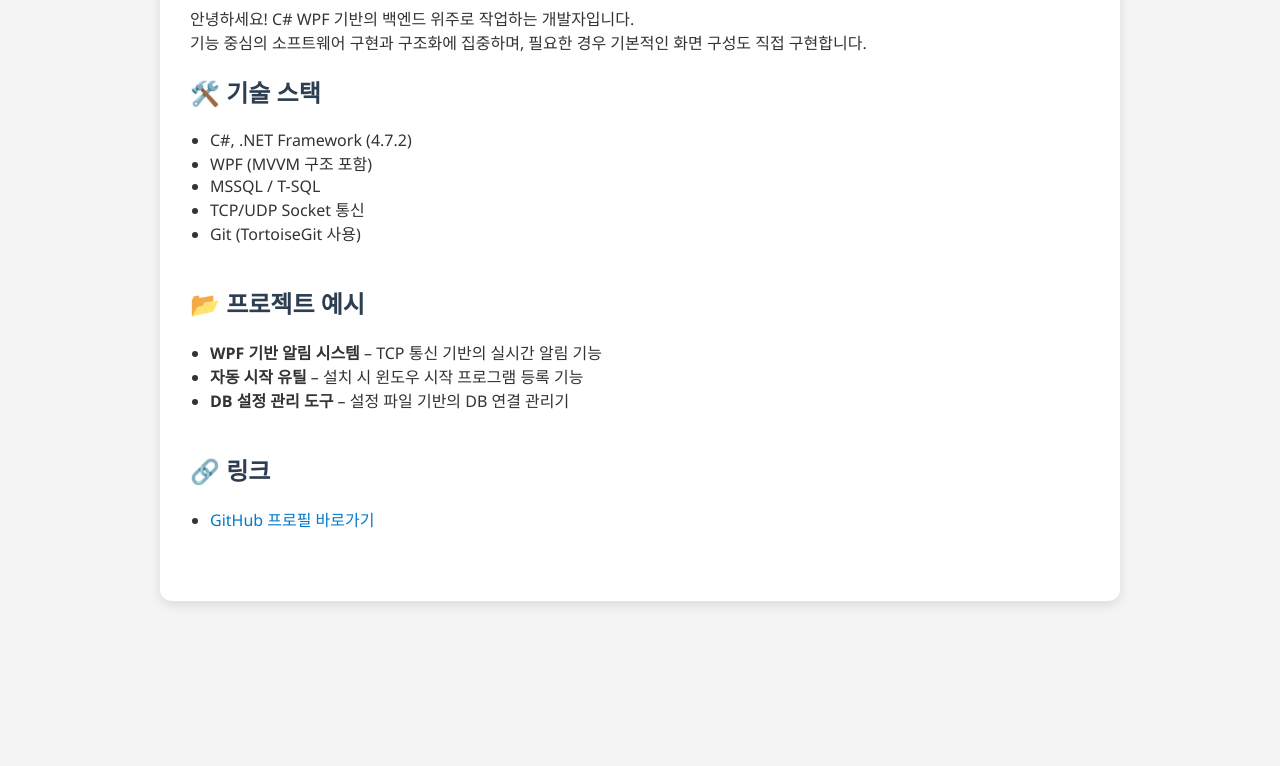
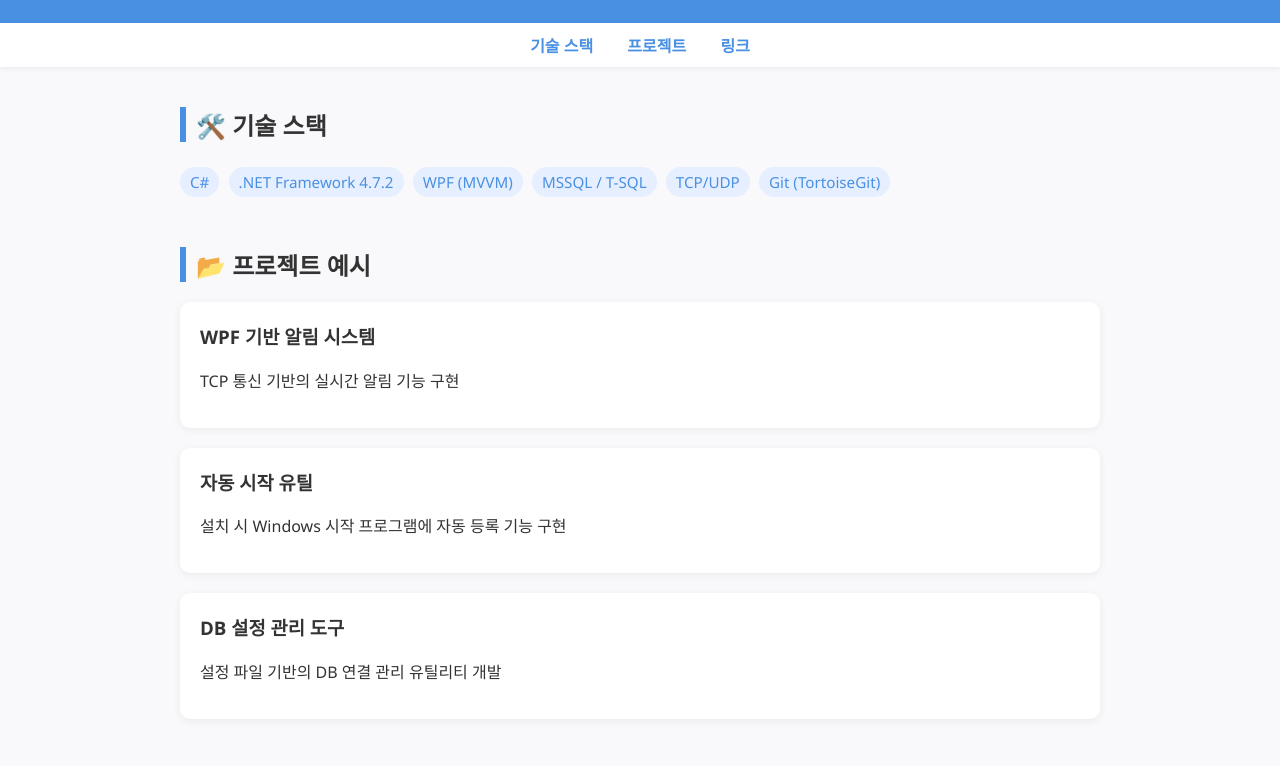
Before and after one commit to Song-Minsub/Song-Minsub.github.io, a plain HTML site: page index.html in a window 1280 px wide. Shown: the part 150-916 px from the top of the page. Before the commit the page ends 800 px from the top, so only its background shows below. Drawn offline with Linux system fonts and the light colour scheme.

Commit message:
Add files via upload

```diff
--- a/index.html
+++ b/index.html
@@ -2,76 +2,144 @@
 <!DOCTYPE html>
 <html lang="ko">
 <head>
-  <meta charset="UTF-8">
-  <meta name="viewport" content="width=device-width, initial-scale=1.0">
+  <meta charset="UTF-8" />
+  <meta name="viewport" content="width=device-width, initial-scale=1.0"/>
   <title>Song Minsub's Portfolio</title>
   <style>
+    :root {
+      --primary: #4a90e2;
+      --bg: #f9f9fb;
+      --card-bg: #ffffff;
+      --text: #333333;
+      --accent: #e6efff;
+    }
+    * {
+      box-sizing: border-box;
+    }
     body {
+      margin: 0;
       font-family: 'Segoe UI', sans-serif;
-      background-color: #f4f4f4;
+      background-color: var(--bg);
+      color: var(--text);
+    }
+    header {
+      background: var(--primary);
+      color: white;
+      padding: 40px 20px;
+      text-align: center;
+    }
+    header h1 {
       margin: 0;
-      padding: 40px;
-      color: #333;
+      font-size: 2.5em;
+    }
+    .intro {
+      margin-top: 10px;
+      font-size: 1.2em;
+    }
+    nav {
+      background: white;
+      box-shadow: 0 2px 4px rgba(0,0,0,0.05);
+      padding: 10px 20px;
+      text-align: center;
+    }
+    nav a {
+      margin: 0 15px;
+      color: var(--primary);
+      text-decoration: none;
+      font-weight: bold;
+    }
+    nav a:hover {
+      text-decoration: underline;
     }
     .container {
-      max-width: 900px;
-      margin: 0 auto;
-      background: white;
-      padding: 30px;
-      border-radius: 12px;
-      box-shadow: 0 4px 12px rgba(0,0,0,0.1);
-    }
-    h1, h2 {
-      color: #2c3e50;
-    }
-    ul {
-      list-style-type: disc;
-      padding-left: 20px;
+      max-width: 960px;
+      margin: 40px auto;
+      padding: 0 20px;
     }
     .section {
-      margin-bottom: 40px;
+      margin-bottom: 50px;
     }
-    a {
-      color: #007acc;
-      text-decoration: none;
+    .section h2 {
+      border-left: 6px solid var(--primary);
+      padding-left: 10px;
+      margin-bottom: 20px;
     }
-    a:hover {
-      text-decoration: underline;
+    .badges span {
+      display: inline-block;
+      background: var(--accent);
+      color: var(--primary);
+      padding: 5px 10px;
+      border-radius: 999px;
+      margin: 5px 5px 0 0;
+      font-size: 0.95em;
+    }
+    .project-card {
+      background: var(--card-bg);
+      box-shadow: 0 2px 8px rgba(0,0,0,0.06);
+      border-radius: 10px;
+      padding: 20px;
+      margin-bottom: 20px;
+    }
+    .project-card h3 {
+      margin-top: 0;
+    }
+    footer {
+      text-align: center;
+      padding: 20px;
+      font-size: 0.9em;
+      color: #888;
     }
   </style>
 </head>
 <body>
+  <header>
+    <h1>👨‍💻 Song Minsub</h1>
+    <div class="intro">백엔드 중심 개발자 · 기능에 집중하며 간단한 WPF UI도 직접 구현합니다</div>
+  </header>
+
+  <nav>
+    <a href="#skills">기술 스택</a>
+    <a href="#projects">프로젝트</a>
+    <a href="#links">링크</a>
+  </nav>
+
   <div class="container">
-    <h1>👨‍💻 Song Minsub</h1>
-    <p>안녕하세요! C# WPF 기반의 백엔드 위주로 작업하는 개발자입니다.<br>
-    기능 중심의 소프트웨어 구현과 구조화에 집중하며, 필요한 경우 기본적인 화면 구성도 직접 구현합니다.</p>
-
-    <div class="section">
+    <div class="section" id="skills">
       <h2>🛠️ 기술 스택</h2>
-      <ul>
-        <li>C#, .NET Framework (4.7.2)</li>
-        <li>WPF (MVVM 구조 포함)</li>
-        <li>MSSQL / T-SQL</li>
-        <li>TCP/UDP Socket 통신</li>
-        <li>Git (TortoiseGit 사용)</li>
-      </ul>
+      <div class="badges">
+        <span>C#</span>
+        <span>.NET Framework 4.7.2</span>
+        <span>WPF (MVVM)</span>
+        <span>MSSQL / T-SQL</span>
+        <span>TCP/UDP</span>
+        <span>Git (TortoiseGit)</span>
+      </div>
     </div>
 
-    <div class="section">
+    <div class="section" id="projects">
       <h2>📂 프로젝트 예시</h2>
-      <ul>
-        <li><strong>WPF 기반 알림 시스템</strong> – TCP 통신 기반의 실시간 알림 기능</li>
-        <li><strong>자동 시작 유틸</strong> – 설치 시 윈도우 시작 프로그램 등록 기능</li>
-        <li><strong>DB 설정 관리 도구</strong> – 설정 파일 기반의 DB 연결 관리기</li>
-      </ul>
+      <div class="project-card">
+        <h3>WPF 기반 알림 시스템</h3>
+        <p>TCP 통신 기반의 실시간 알림 기능 구현</p>
+      </div>
+      <div class="project-card">
+        <h3>자동 시작 유틸</h3>
+        <p>설치 시 Windows 시작 프로그램에 자동 등록 기능 구현</p>
+      </div>
+      <div class="project-card">
+        <h3>DB 설정 관리 도구</h3>
+        <p>설정 파일 기반의 DB 연결 관리 유틸리티 개발</p>
+      </div>
     </div>
 
-    <div class="section">
+    <div class="section" id="links">
       <h2>🔗 링크</h2>
-      <ul>
-        <li><a href="https://github.com/Song-Minsub" target="_blank">GitHub 프로필 바로가기</a></li>
-      </ul>
+      <p><a href="https://github.com/Song-Minsub" target="_blank">GitHub 프로필 바로가기</a></p>
     </div>
   </div>
+
+  <footer>
+    &copy; 2025 Song Minsub. All rights reserved.
+  </footer>
 </body>
 </html>
```
